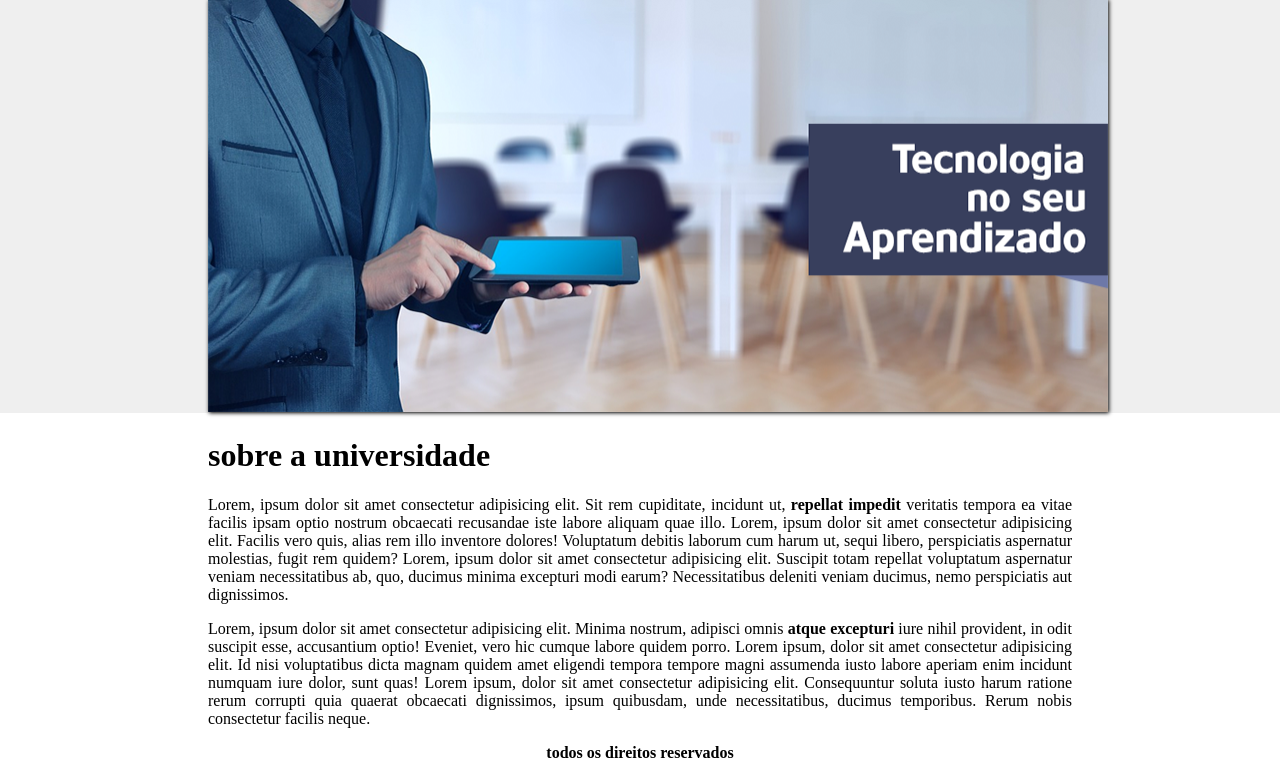
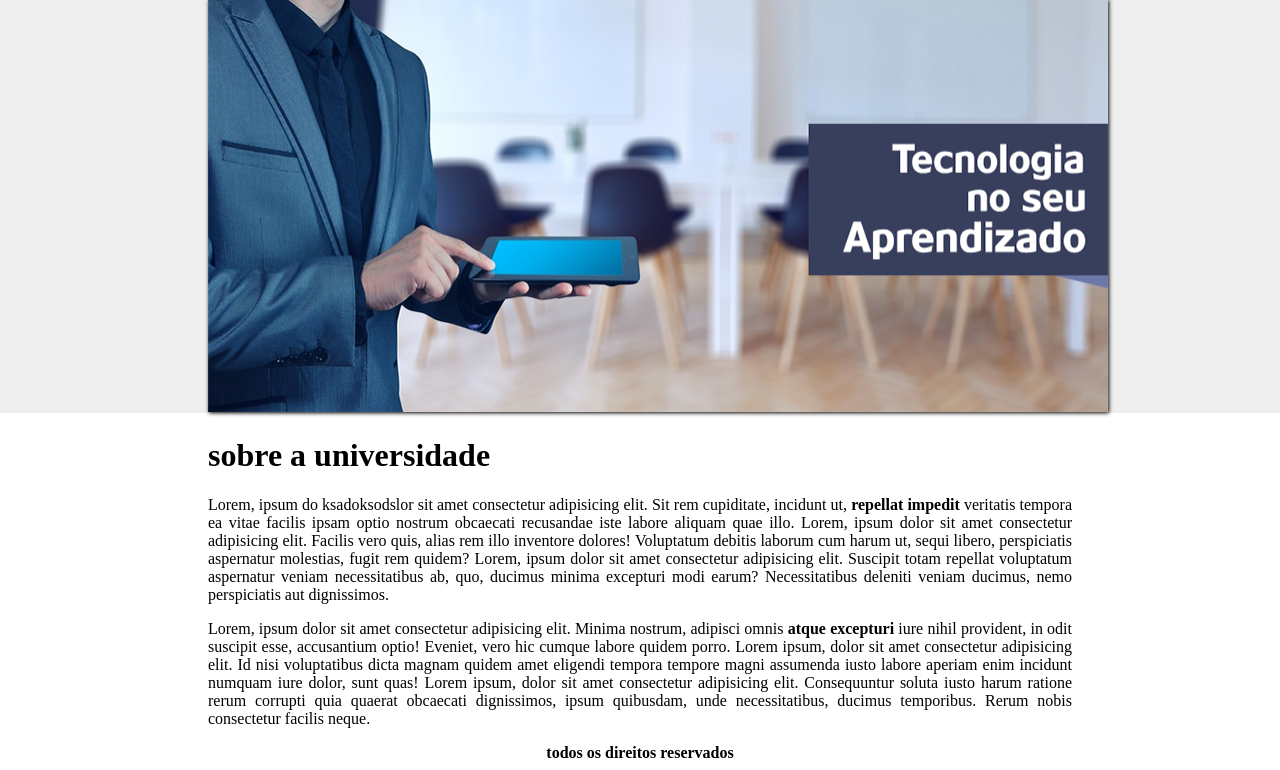
Before and after one commit to giovaniavila/desafio-3, a Flask app: page / in a window 1280 px wide. Shown: the part 105-875 px from the top of the page. Run offline with Flask 2, Linux system fonts and the light colour scheme.

```diff
--- a/templates/index.html
+++ b/templates/index.html
@@ -24,7 +24,7 @@
     </div>
     <div class="text">
         <h1>sobre a universidade</h1>
-        <p>Lorem, ipsum dolor sit amet consectetur adipisicing elit. Sit rem cupiditate, incidunt ut, <strong>repellat impedit</strong> veritatis tempora ea vitae facilis ipsam optio nostrum obcaecati recusandae iste labore aliquam quae illo. Lorem, ipsum dolor sit amet consectetur adipisicing elit. Facilis vero quis, alias rem illo inventore dolores! Voluptatum debitis laborum cum harum ut, sequi libero, perspiciatis aspernatur molestias, fugit rem quidem? Lorem, ipsum dolor sit amet consectetur adipisicing elit. Suscipit totam repellat voluptatum aspernatur veniam necessitatibus ab, quo, ducimus minima excepturi modi earum? Necessitatibus deleniti veniam ducimus, nemo perspiciatis aut dignissimos.</p>
+        <p>Lorem, ipsum do ksadoksodslor sit amet consectetur adipisicing elit. Sit rem cupiditate, incidunt ut, <strong>repellat impedit</strong> veritatis tempora ea vitae facilis ipsam optio nostrum obcaecati recusandae iste labore aliquam quae illo. Lorem, ipsum dolor sit amet consectetur adipisicing elit. Facilis vero quis, alias rem illo inventore dolores! Voluptatum debitis laborum cum harum ut, sequi libero, perspiciatis aspernatur molestias, fugit rem quidem? Lorem, ipsum dolor sit amet consectetur adipisicing elit. Suscipit totam repellat voluptatum aspernatur veniam necessitatibus ab, quo, ducimus minima excepturi modi earum? Necessitatibus deleniti veniam ducimus, nemo perspiciatis aut dignissimos.</p>
 
         <p>Lorem, ipsum dolor sit amet consectetur adipisicing elit. Minima nostrum, adipisci omnis <strong>atque excepturi</strong> iure nihil provident, in odit suscipit esse, accusantium optio! Eveniet, vero hic cumque labore quidem porro. Lorem ipsum, dolor sit amet consectetur adipisicing elit. Id nisi voluptatibus dicta magnam quidem amet eligendi tempora tempore magni assumenda iusto labore aperiam enim incidunt numquam iure dolor, sunt quas! Lorem ipsum, dolor sit amet consectetur adipisicing elit. Consequuntur soluta iusto harum ratione rerum corrupti quia quaerat obcaecati dignissimos, ipsum quibusdam, unde necessitatibus, ducimus temporibus. Rerum nobis consectetur facilis neque.</p>
     </div>
```
